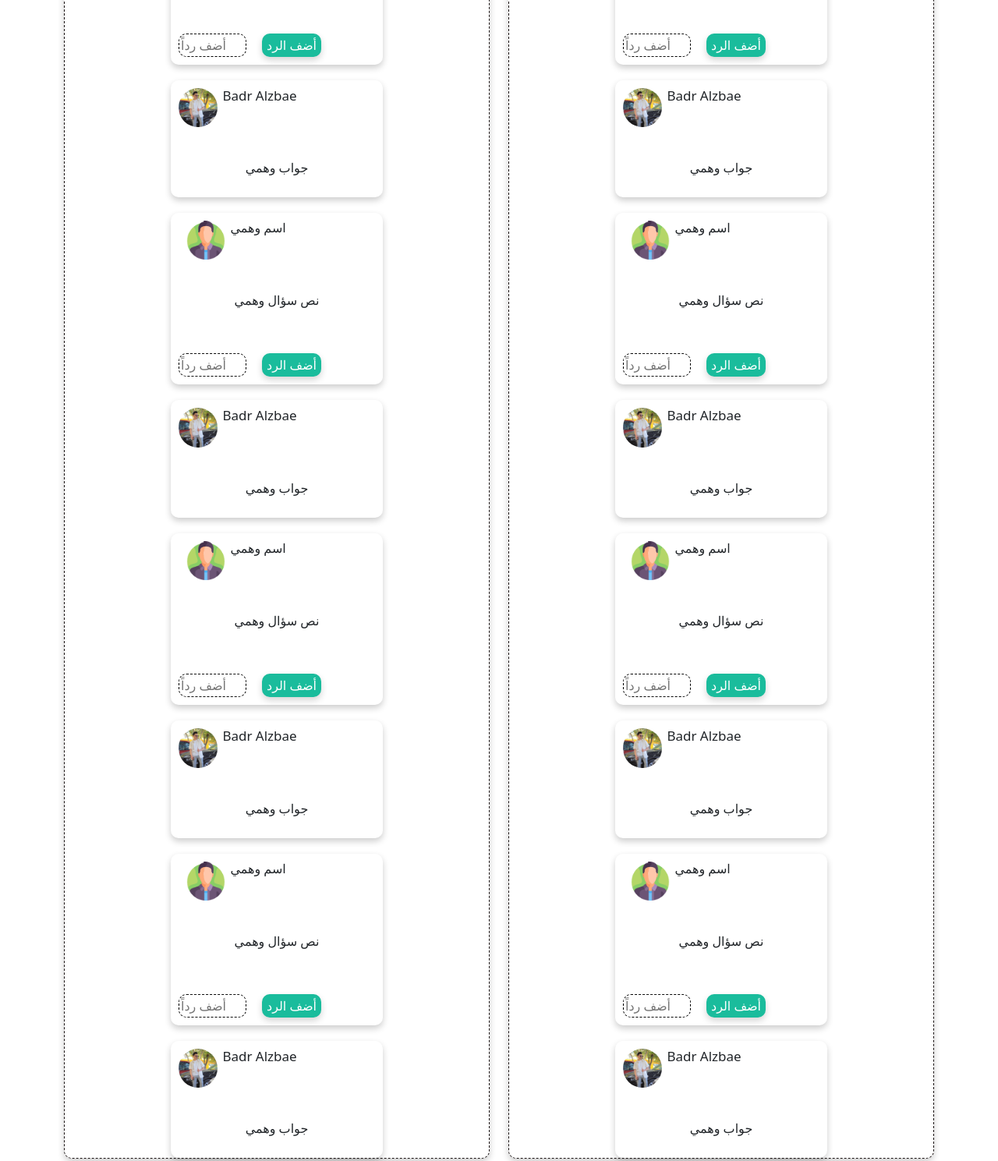
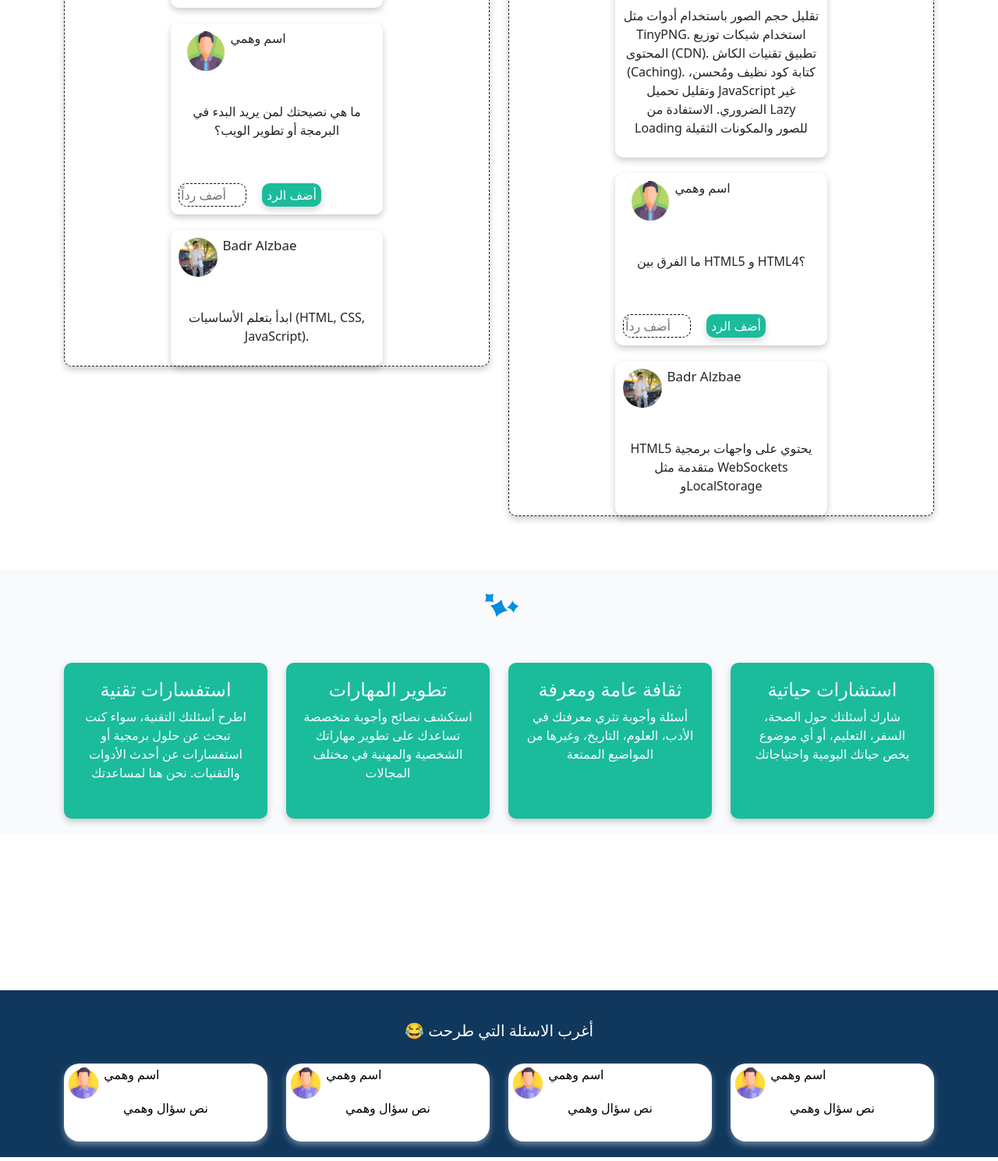
Before and after one commit to badralzabi/questions, a plain HTML site: page index.html in a window 1280 px wide. Shown: the part 1294-2783 px from the top of the page at 78% size. Drawn offline with nearby package versions, Linux system fonts and the light colour scheme.

Commit message:
Update index.html

```diff
--- a/index.html
+++ b/index.html
@@ -29,7 +29,7 @@
   <div class="container">
     <div class="row">
       <div class="col-xl-6 col-lg-6 col-md-12 col-sm-12">
-        <h3 style="text-align: center; margin-top: 40px;">اسئلة 1</h3>
+        <h3 style="text-align: center; margin-top: 40px;">اسئلة عامة</h3>
 
         <div class="card">
 <div class="card2">
@@ -37,7 +37,7 @@
   <img src="./assets/img/p.png" class="hmg1">
   <h6>اسم وهمي</h6>
 </div>
-<p class="ppp1">نص سؤال وهمي</p>
+<p class="ppp1">ما هو أكبر تحدٍ واجهته في مجال تطوير الويب؟</p>
 <div class="send">
   <input type="text" placeholder="أضف رداً" class="inppp">
   <button type="submit">أضف الرد</button>
@@ -49,7 +49,7 @@
   <img src="./assets/img/myimg.jpg" class="hmg2">
   <h6 style="font-size: 17px;">Badr Alzbae</h6>
 </div>
-<p class="ppp1">جواب وهمي</p>
+<p class="ppp1">قد يكون التعامل مع عميل يغير المتطلبات باستمرار أو مشروع بوقت تسليم ضيق. الحل هو التواصل الجيد وإدارة الوقت بفعالية</p>
 
 </div>
 <div class="card2">
@@ -57,7 +57,7 @@
   <img src="./assets/img/p.png" class="hmg1">
   <h6>اسم وهمي</h6>
 </div>
-<p class="ppp1">نص سؤال وهمي</p>
+<p class="ppp1">كيف تحافظ على حماسك وتطوير مهاراتك باستمرار؟</p>
 <div class="send">
   <input type="text" placeholder="أضف رداً" class="inppp">
   <button type="submit">أضف الرد</button>
@@ -69,7 +69,9 @@
   <img src="./assets/img/myimg.jpg" class="hmg2">
   <h6 style="font-size: 17px;">Badr Alzbae</h6>
 </div>
-<p class="ppp1">جواب وهمي</p>
+<p class="ppp1">تحديد أهداف صغيرة وقابلة للتحقيق.
+  متابعة المدونات والقنوات التقنية.
+  العمل على مشاريع جانبية ممتعة</p>
 
 </div>
 <div class="card2">
@@ -77,7 +79,9 @@
   <img src="./assets/img/p.png" class="hmg1">
   <h6>اسم وهمي</h6>
 </div>
-<p class="ppp1">نص سؤال وهمي</p>
+<p class="ppp1">ما هي نصيحتك لمن يريد البدء في البرمجة أو تطوير الويب؟
+
+</p>
 <div class="send">
   <input type="text" placeholder="أضف رداً" class="inppp">
   <button type="submit">أضف الرد</button>
@@ -89,69 +93,19 @@
   <img src="./assets/img/myimg.jpg" class="hmg2">
   <h6 style="font-size: 17px;">Badr Alzbae</h6>
 </div>
-<p class="ppp1">جواب وهمي</p>
+<p class="ppp1">ابدأ بتعلم الأساسيات (HTML, CSS, JavaScript).
+</p>
 
 </div>
-<div class="card2">
-  <div class="card3">
-  <img src="./assets/img/p.png" class="hmg1">
-  <h6>اسم وهمي</h6>
-</div>
-<p class="ppp1">نص سؤال وهمي</p>
-<div class="send">
-  <input type="text" placeholder="أضف رداً" class="inppp">
-  <button type="submit">أضف الرد</button>
-</div>
-</div>
 
-<div class="card2">
-  <div class="card3">
-  <img src="./assets/img/myimg.jpg" class="hmg2">
-  <h6 style="font-size: 17px;">Badr Alzbae</h6>
-</div>
-<p class="ppp1">جواب وهمي</p>
 
-</div>
-<div class="card2">
-  <div class="card3">
-  <img src="./assets/img/p.png" class="hmg1">
-  <h6>اسم وهمي</h6>
-</div>
-<p class="ppp1">نص سؤال وهمي</p>
-<div class="send">
-  <input type="text" placeholder="أضف رداً" class="inppp">
-  <button type="submit">أضف الرد</button>
-</div>
-</div>
 
-<div class="card2">
-  <div class="card3">
-  <img src="./assets/img/myimg.jpg" class="hmg2">
-  <h6 style="font-size: 17px;">Badr Alzbae</h6>
-</div>
-<p class="ppp1">جواب وهمي</p>
 
-</div>
-<div class="card2">
-  <div class="card3">
-  <img src="./assets/img/p.png" class="hmg1">
-  <h6>اسم وهمي</h6>
-</div>
-<p class="ppp1">نص سؤال وهمي</p>
-<div class="send">
-  <input type="text" placeholder="أضف رداً" class="inppp">
-  <button type="submit">أضف الرد</button>
-</div>
-</div>
 
-<div class="card2">
-  <div class="card3">
-  <img src="./assets/img/myimg.jpg" class="hmg2">
-  <h6 style="font-size: 17px;">Badr Alzbae</h6>
-</div>
-<p class="ppp1">جواب وهمي</p>
 
-</div>
+
+
+
         </div>
 
 
@@ -159,14 +113,14 @@
 
       <div class="col-xl-6 col-lg-6 col-md-12 col-sm-12">
 
-        <h3 style="text-align: center; margin-top: 40px;">اسئلة 2</h3>
+        <h3 style="text-align: center; margin-top: 40px;">اسئلة برمجية</h3>
         <div class="card">
           <div class="card2">
             <div class="card3">
             <img src="./assets/img/p.png" class="hmg1">
             <h6>اسم وهمي</h6>
           </div>
-          <p class="ppp1">نص سؤال وهمي</p>
+          <p class="ppp1">ما هي أبرز التقنيات التي يجب أن يتعلمها مطور الويب في 2025</p>
           <div class="send">
             <input type="text" placeholder="أضف رداً" class="inppp">
             <button type="submit">أضف الرد</button>
@@ -178,7 +132,11 @@
             <img src="./assets/img/myimg.jpg" class="hmg2">
             <h6 style="font-size: 17px;">Badr Alzbae</h6>
           </div>
-          <p class="ppp1">جواب وهمي</p>
+          <p class="ppp1">JavaScript Frameworks مثل React أو Vue.js أو Angular.
+            TypeScript لتحسين كتابة الكود في JavaScript.
+            تقنيات تحسين الأداء مثل WebAssembly.
+            أدوات تصميم وتجربة المستخدم مثل Figma أو Adobe XD.
+            تحسين مهارات الباك-إند بتعلم Node.js أو Python (Django/Flask)</p>
 
           </div>
           <div class="card2">
@@ -186,7 +144,7 @@
             <img src="./assets/img/p.png" class="hmg1">
             <h6>اسم وهمي</h6>
           </div>
-          <p class="ppp1">نص سؤال وهمي</p>
+          <p class="ppp1">كيف يمكن تحسين أداء المواقع من حيث السرعة وتجربة المستخدم؟</p>
           <div class="send">
             <input type="text" placeholder="أضف رداً" class="inppp">
             <button type="submit">أضف الرد</button>
@@ -198,7 +156,11 @@
             <img src="./assets/img/myimg.jpg" class="hmg2">
             <h6 style="font-size: 17px;">Badr Alzbae</h6>
           </div>
-          <p class="ppp1">جواب وهمي</p>
+          <p class="ppp1">تقليل حجم الصور باستخدام أدوات مثل TinyPNG.
+            استخدام شبكات توزيع المحتوى (CDN).
+            تطبيق تقنيات الكاش (Caching).
+            كتابة كود نظيف ومُحسن، وتقليل تحميل JavaScript غير الضروري.
+            الاستفادة من Lazy Loading للصور والمكونات الثقيلة</p>
 
           </div>
           <div class="card2">
@@ -206,7 +168,7 @@
             <img src="./assets/img/p.png" class="hmg1">
             <h6>اسم وهمي</h6>
           </div>
-          <p class="ppp1">نص سؤال وهمي</p>
+          <p class="ppp1">ما الفرق بين HTML5 و HTML4؟</p>
           <div class="send">
             <input type="text" placeholder="أضف رداً" class="inppp">
             <button type="submit">أضف الرد</button>
@@ -218,69 +180,16 @@
             <img src="./assets/img/myimg.jpg" class="hmg2">
             <h6 style="font-size: 17px;">Badr Alzbae</h6>
           </div>
-          <p class="ppp1">جواب وهمي</p>
+          <p class="ppp1">HTML5 يحتوي على واجهات برمجية متقدمة مثل WebSockets وLocalStorage</p>
 
           </div>
-          <div class="card2">
-            <div class="card3">
-            <img src="./assets/img/p.png" class="hmg1">
-            <h6>اسم وهمي</h6>
-          </div>
-          <p class="ppp1">نص سؤال وهمي</p>
-          <div class="send">
-            <input type="text" placeholder="أضف رداً" class="inppp">
-            <button type="submit">أضف الرد</button>
-          </div>
-          </div>
 
-          <div class="card2">
-            <div class="card3">
-            <img src="./assets/img/myimg.jpg" class="hmg2">
-            <h6 style="font-size: 17px;">Badr Alzbae</h6>
-          </div>
-          <p class="ppp1">جواب وهمي</p>
 
-          </div>
-          <div class="card2">
-            <div class="card3">
-            <img src="./assets/img/p.png" class="hmg1">
-            <h6>اسم وهمي</h6>
-          </div>
-          <p class="ppp1">نص سؤال وهمي</p>
-          <div class="send">
-            <input type="text" placeholder="أضف رداً" class="inppp">
-            <button type="submit">أضف الرد</button>
-          </div>
-          </div>
 
-          <div class="card2">
-            <div class="card3">
-            <img src="./assets/img/myimg.jpg" class="hmg2">
-            <h6 style="font-size: 17px;">Badr Alzbae</h6>
-          </div>
-          <p class="ppp1">جواب وهمي</p>
 
-          </div>
-          <div class="card2">
-            <div class="card3">
-            <img src="./assets/img/p.png" class="hmg1">
-            <h6>اسم وهمي</h6>
-          </div>
-          <p class="ppp1">نص سؤال وهمي</p>
-          <div class="send">
-            <input type="text" placeholder="أضف رداً" class="inppp">
-            <button type="submit">أضف الرد</button>
-          </div>
-          </div>
 
-          <div class="card2">
-            <div class="card3">
-            <img src="./assets/img/myimg.jpg" class="hmg2">
-            <h6 style="font-size: 17px;">Badr Alzbae</h6>
-          </div>
-          <p class="ppp1">جواب وهمي</p>
 
-          </div>
+
 
         </div>
       </div>
```
